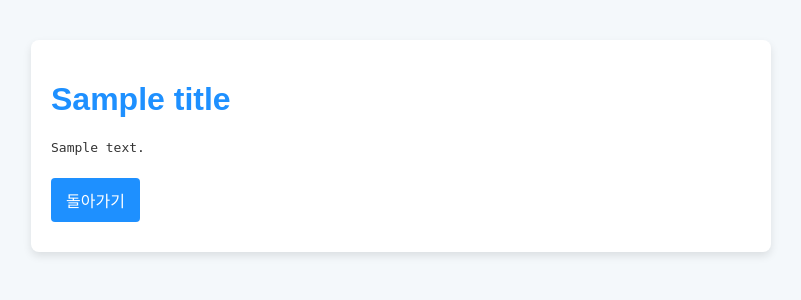
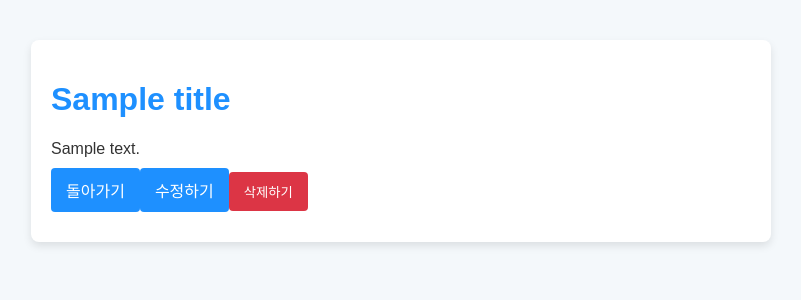
Before and after one commit to kieeler123/myPersonalProject, a Node server app: template views/post.pug in a window 1280 px wide. Shown: the top 300 px of the page, without its empty margins (239-1040 px from the left). Run offline with Node 20, Linux system fonts and the light colour scheme; the template is opened without the code that fills it: most values are stand-ins (such as "Sample title", 1, 10 or a date in 2020).

Commit message:
a style + edit,delete

```diff
--- a/index.js
+++ b/index.js
@@ -1,4 +1,4 @@
-// 간단한 Node.js + Express 블로그 템플릿
+// 간단한 Node.js + Express 블로그 템플릿 + 수정/삭제 기능 포함
 
 const express = require('express');
 const fs = require('fs');
@@ -47,6 +47,30 @@ app.get('/post/:title', (req, res) => {
   res.render('post', { title: req.params.title, content });
 });
 
+// 글 수정 폼
+app.get('/edit/:title', (req, res) => {
+  const filePath = path.join(POSTS_DIR, `${req.params.title}.txt`);
+  if (!fs.existsSync(filePath)) return res.send('글을 찾을 수 없습니다.');
+  const content = fs.readFileSync(filePath, 'utf-8');
+  res.render('edit', { title: req.params.title, content });
+});
+
+// 글 수정 처리
+app.post('/edit/:title', (req, res) => {
+  const { content } = req.body;
+  const filePath = path.join(POSTS_DIR, `${req.params.title}.txt`);
+  if (!fs.existsSync(filePath)) return res.send('글을 찾을 수 없습니다.');
+  fs.writeFileSync(filePath, content);
+  res.redirect(`/post/${req.params.title}`);
+});
+
+// 글 삭제
+app.post('/delete/:title', (req, res) => {
+  const filePath = path.join(POSTS_DIR, `${req.params.title}.txt`);
+  if (fs.existsSync(filePath)) fs.unlinkSync(filePath);
+  res.redirect('/');
+});
+
 app.listen(PORT, () => {
   console.log(`블로그 실행 중: http://localhost:${PORT}`);
 });
--- a/public/style.css
+++ b/public/style.css
@@ -26,6 +26,7 @@ a.button {
     border-radius: 4px;
 }
 .post-list li {
+    list-style: none;
     margin-bottom: 15px;
 }
 input, textarea {
@@ -45,5 +46,9 @@ button {
     cursor: pointer;
 }
 button:hover {
-    background-color: #1c86ee;
+    background-color: #1e90ff;
 }
+a{
+    text-decoration: none;
+    color: #1e90ff;
+}
--- a/views/post.pug
+++ b/views/post.pug
@@ -1,5 +1,10 @@
 extends layout
 block content
-    h1= title
-    pre= content
-    a.button(href="/") 돌아가기
+    form(method="POST" action=`/delete/${title}`)
+        h1= title
+        div.content-box #{content}
+        a.button(href="/") 돌아가기
+        //- 수정/삭제 버튼 추가 - views/post.pug 내 block content 부분에 다음 줄 추가
+        a.button(href=`/edit/${title}`) 수정하기
+        form(method="POST" action=`/delete/${title}`)
+            button(type="submit" style="margin-top: 10px; background-color: #dc3545;") 삭제하기
```
Also changed, not shown: views/edit.pug (added, +7 -0 lines).
